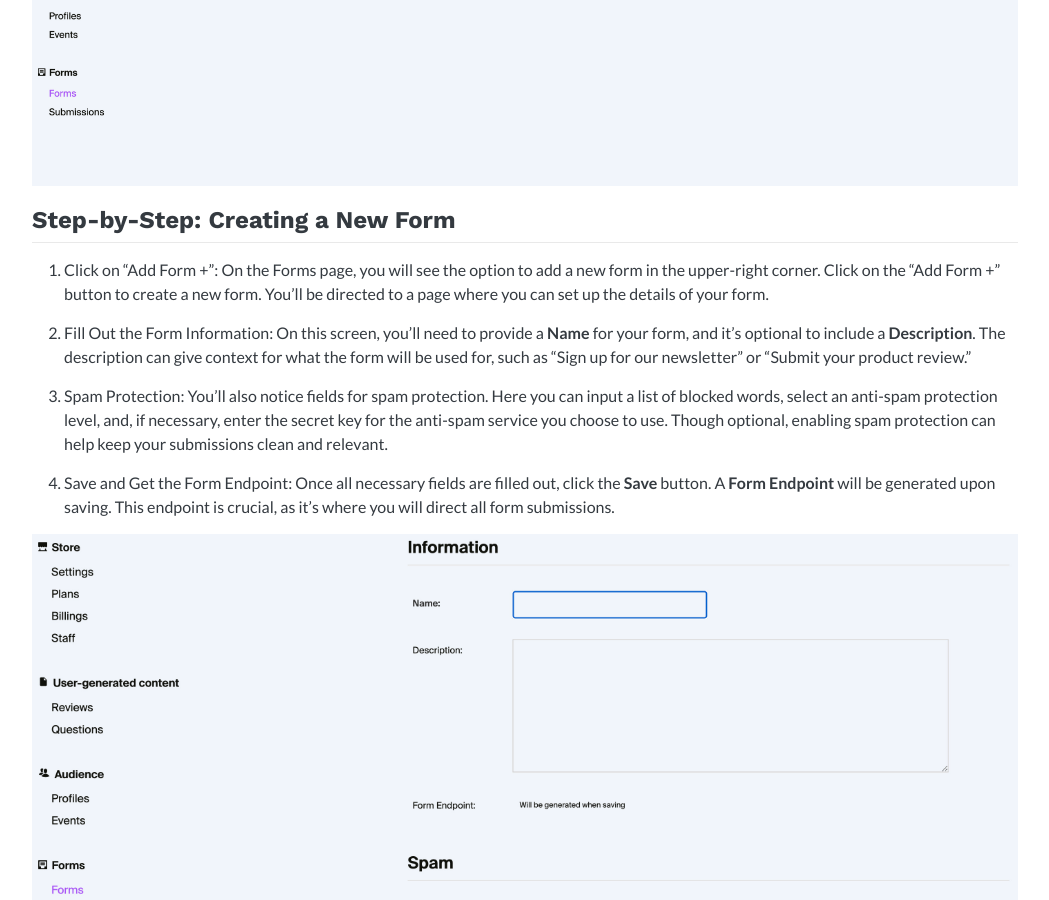
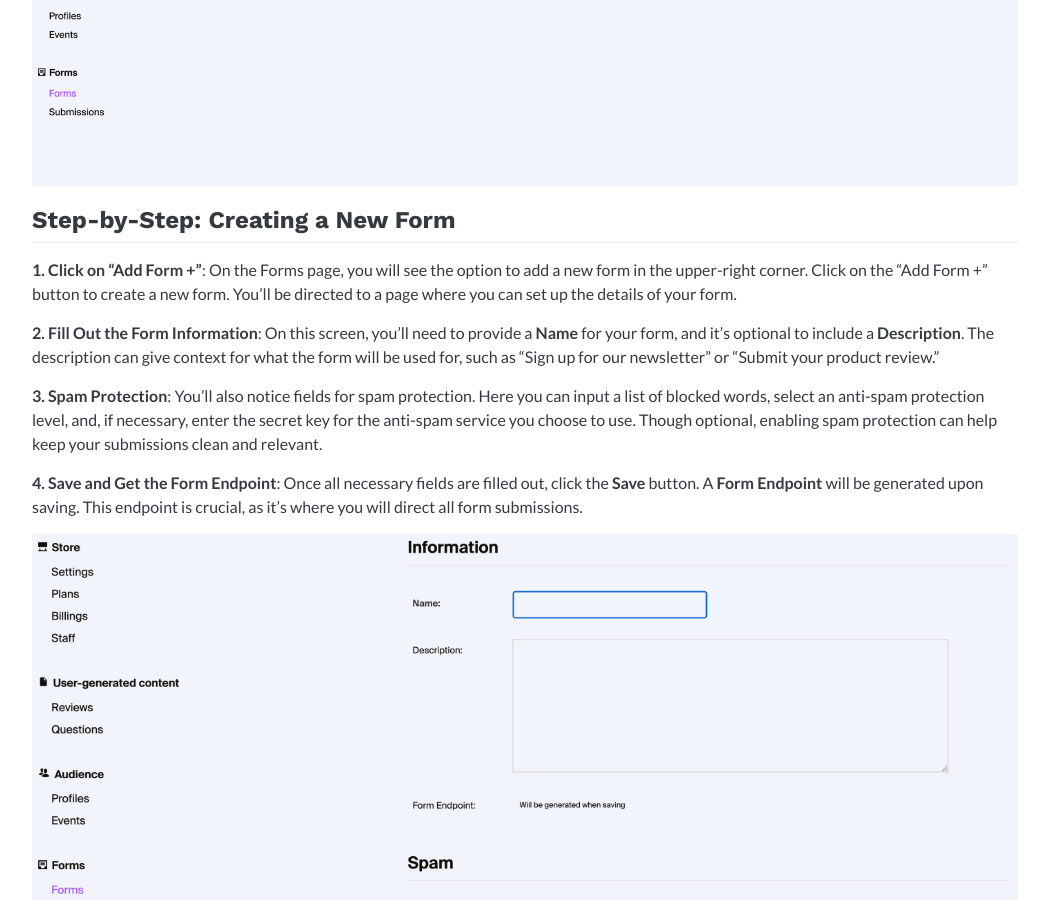
Before and after one commit to echo-brain/echo-brain.github.io, a Jekyll site: the page built from _posts/2024-10-21-adding-custom-forms-to-your-shop.md, in a window 1280 px wide and 900 px high, scrolled down 821 px. Shown: the whole window, without its empty margins (115-1164 px from the left). Built offline with Jekyll 4.4.1, drawn with Linux system fonts in a browser that asks for light colours.

Commit message:
adding some bolds

```diff
--- a/_posts/2024-10-21-adding-custom-forms-to-your-shop.md
+++ b/_posts/2024-10-21-adding-custom-forms-to-your-shop.md
@@ -16,13 +16,13 @@ After logging into your EchoBrain account, you'll find yourself on the main dash
 ![EchoBrain forms dashboard](/assets/posts/echo-brain.com_admin_forms_dashboard.jpg)
 
 ## Step-by-Step: Creating a New Form
-1. Click on "Add Form +": On the Forms page, you will see the option to add a new form in the upper-right corner. Click on the "Add Form +" button to create a new form. You'll be directed to a page where you can set up the details of your form.
+**1. Click on "Add Form +"**: On the Forms page, you will see the option to add a new form in the upper-right corner. Click on the "Add Form +" button to create a new form. You'll be directed to a page where you can set up the details of your form.
 
-2. Fill Out the Form Information: On this screen, you'll need to provide a **Name** for your form, and it's optional to include a **Description**. The description can give context for what the form will be used for, such as "Sign up for our newsletter" or "Submit your product review."
+**2. Fill Out the Form Information**: On this screen, you'll need to provide a **Name** for your form, and it's optional to include a **Description**. The description can give context for what the form will be used for, such as "Sign up for our newsletter" or "Submit your product review."
 
-3. Spam Protection: You'll also notice fields for spam protection. Here you can input a list of blocked words, select an anti-spam protection level, and, if necessary, enter the secret key for the anti-spam service you choose to use. Though optional, enabling spam protection can help keep your submissions clean and relevant.
+**3. Spam Protection**: You'll also notice fields for spam protection. Here you can input a list of blocked words, select an anti-spam protection level, and, if necessary, enter the secret key for the anti-spam service you choose to use. Though optional, enabling spam protection can help keep your submissions clean and relevant.
 
-4. Save and Get the Form Endpoint: Once all necessary fields are filled out, click the **Save** button. A **Form Endpoint** will be generated upon saving. This endpoint is crucial, as it's where you will direct all form submissions.
+**4. Save and Get the Form Endpoint**: Once all necessary fields are filled out, click the **Save** button. A **Form Endpoint** will be generated upon saving. This endpoint is crucial, as it's where you will direct all form submissions.
 
 ![Create a new form with EchoBrain](/assets/posts/echo-brain.com_admin_create_form.jpg)
 
```
